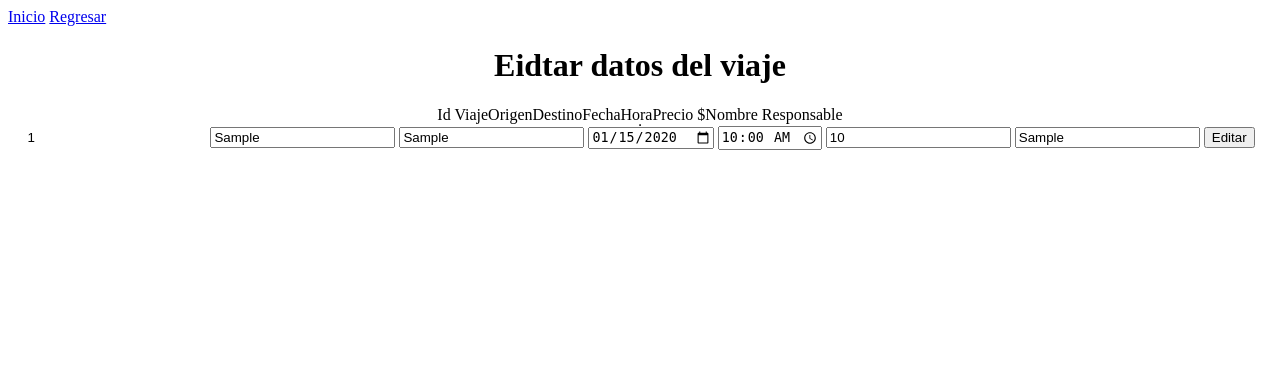
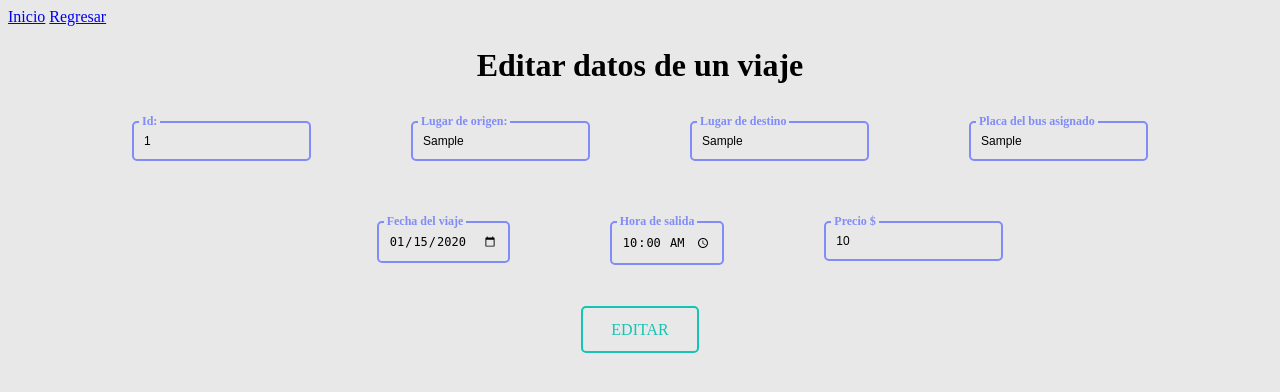
Before and after one commit to Gokruzk/book_fligths_travels, a PHP site: page /Proyecto/Modelo/editar_viaje.php?id_viaje=1 in a window 1280 px wide. Shown: the top 392 px of the page. Run offline with PHP 8.4, Linux system fonts and the light colour scheme; tables that the repository leaves empty hold one stand-in row (values such as "Sample post").

Commit message:
No me gusta el diseño

```diff
--- a/CSS/estilos-admin.css
+++ b/CSS/estilos-admin.css
@@ -49,12 +49,13 @@ h1 {
     outline: none;
 }
 
-.boton{
+.boton {
     display: flex;
     justify-content: center;
 }
 
 button {
+    border-radius: 5px;
     cursor: pointer;
     padding: 0.8em 1.8em;
     border: 2px solid #17C3B2;
@@ -91,3 +92,22 @@ button {
 button:hover {
     color: #111;
 }
+
+
+table {
+    border-collapse: collapse;
+    border: 3px solid black;
+
+    font-size: larger;
+}
+
+th{
+    border: 2px solid black;
+    background-color: #999fcf;
+}
+
+td{
+    border: 2px solid black;
+    padding-left: 5px;
+    padding-right: 30px;
+}
--- a/Proyecto/Modelo/actualizar_bus.php
+++ b/Proyecto/Modelo/actualizar_bus.php
@@ -1,7 +1,7 @@
 <?php
 include("../Config/conexion.php");
 
-$nombre = $_POST['nombre_responsable'];
+$nombre = $_POST['conductor'];
 $placa = $_POST['placa'];
 
 $sql = "UPDATE Transporte SET nombre_responsable='$nombre',
--- a/Proyecto/Modelo/editar_viaje.php
+++ b/Proyecto/Modelo/editar_viaje.php
@@ -13,15 +13,16 @@ $sql = "SELECT *
     <meta http-equiv="X-UA-Compatible" content="IE=edge">
     <meta name="viewport" content="width=device-width, initial-scale=1.0">
     <title>Document</title>
+
+    <link rel="stylesheet" href="../../CSS/estilos-admin.css">
 </head>
 
 <body>
     <a href="../../index.html">Inicio</a>
+    <a href="../Controlador/handler.php?value=1">Regresar</a>
+    <h1>Editar datos de un viaje</h1>
+    <form action="../Modelo/actualizar_viaje.php" method="POST">
 
-    <a href="../Controlador/handler.php?value=1">Regresar</a>
-    <form action="../Modelo/actualizar_viaje.php" method="POST">
-        <?php include("../Vista/tabla_viaje.php"); ?>
-    </form>
 </body>
 
 </html>
@@ -29,17 +30,66 @@ $sql = "SELECT *
 $resultado = mysqli_query($conexion, $sql);
 while ($mostrar = mysqli_fetch_array($resultado)) {
     ?>
-    <tr>
-        <td> <input readonly style="border: 0;" value=<?php echo $mostrar['id_viaje'] ?> name="id_viaje"> </td>
-        <td><input type="text" value=<?php echo $mostrar['lugar_origen'] ?> name="lugar_origen"> </td>
-        <td><input type="text" value=<?php echo $mostrar['lugar_destino'] ?> name="lugar_destino"> </td>
-        <td><input type="date" value=<?php echo $mostrar['fecha'] ?> name="fecha_viaje"> </td>
-        <td><input type="time" value=<?php echo $mostrar['hora'] ?> name="hora_salida"> </td>
-        <td><input type="number" min="1" step="0.01" name="precio_viaje" value=<?php echo $mostrar['precio'] ?> /></td>
+    <div class="contenedor">
 
-        <td><input type="text" value=<?php echo $mostrar['placa'] ?> name="placa_bus"> </td>
-        <td> <input type="submit" value="Editar"></td>
-    </tr>
+        <div class="contenedor-inputs">
+            <div class="coolinput">
+                <label for="input" class="text">Id:</label>
+                <input type="text" readonly value=<?php echo $mostrar['id_viaje'] ?> name="id_viaje" class="input"></input>
+            </div>
+
+            <div style="margin: 50px;"></div>
+
+            <div class="coolinput">
+                <label for="input" class="text">Lugar de origen:</label>
+                <input required type="text" value=<?php echo $mostrar['lugar_origen'] ?> placeholder="Origen" name="lugar_origen"
+                    class="input"></input>
+            </div>
+
+            <div style="margin: 50px;"></div>
+
+            <div class="coolinput">
+                <label for="input" class="text">Lugar de destino</label>
+                <input required type="text" value=<?php echo $mostrar['lugar_destino'] ?> placeholder="Destino" class="input"
+                    name="lugar_destino"></input>
+            </div>
+
+            <div style="margin: 50px;"></div>
+
+            <div class="coolinput">
+                <label for="input" class="text">Placa del bus asignado</label>
+                <input required type="text" title="Siga el patrón de placa, si tiene 3 dígitos anteponga el 0"
+                    pattern="^([A-Z]{3})-[0-9]{4}$" value=<?php echo $mostrar['placa'] ?> placeholder="Placa"
+                    name="placa_bus" class="input"></input>
+            </div>
+        </div>
+        <div class="contenedor-inputs">
+            <div style="margin: 50px;"></div>
+
+            <div class="coolinput">
+                <label for="input" class="text">Fecha del viaje</label>
+                <input required type="date" value=<?php echo $mostrar['fecha'] ?> name="fecha_viaje" class="input"></input>
+            </div>
+
+            <div style="margin: 50px;"></div>
+
+            <div class="coolinput">
+                <label for="input" class="text">Hora de salida</label>
+                <input required type="time" value=<?php echo $mostrar['hora'] ?> name="hora_salida" class="input"></input>
+            </div>
+
+            <div style="margin: 50px;"></div>
+
+            <div class="coolinput">
+                <label for="input" class="text">Precio $</label>
+                <input required type="number" value=<?php echo $mostrar['precio'] ?> min="1" step="0.01" class="input"
+                    placeholder="0.00" name="precio_viaje" />
+            </div>
+        </div>
+
+        <div class="boton"><button type="submit">Editar</button></div>
+    </div>
+    </form>
     <?php
 }
 ?>
--- a/Proyecto/Vista/tabla_bus.php
+++ b/Proyecto/Vista/tabla_bus.php
@@ -10,7 +10,7 @@
 
 <body>
     <center>
-        <h1>Eidtar datos del bus</h1>
+        <h1>Editar datos del bus</h1>
 
         <table border="1">
             <th>Placa</th>
```
Also changed, not shown: Proyecto/Modelo/editar_bus.php (+26 -8 lines), Proyecto/Vista/agregar_viaje.php (+6 -6 lines), Proyecto/Vista/editar_bus.php (+6 -4 lines), Proyecto/Vista/editar_viaje.php (+18 -16 lines). Lines whose indentation alone changed are shown as unchanged.
